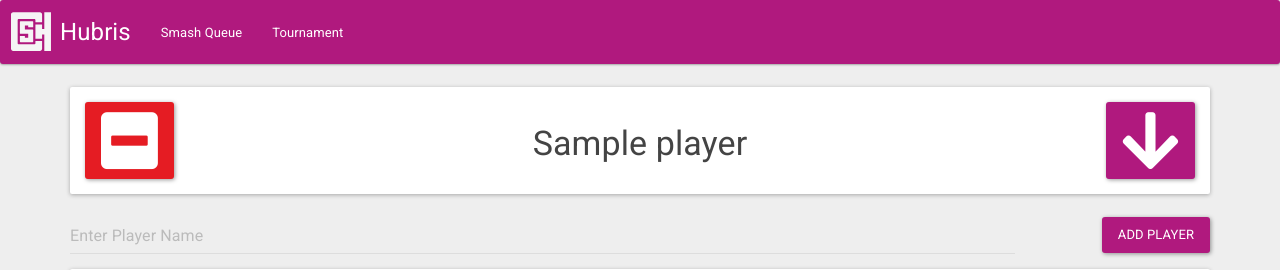
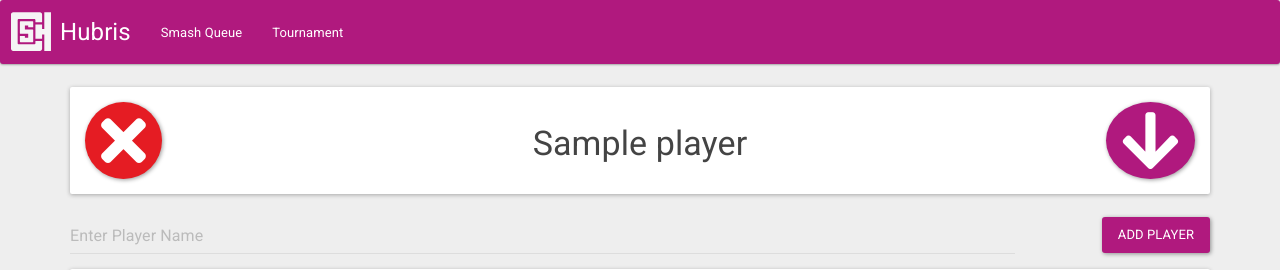
Before and after one commit to zedoax/Hubris, a Flask app: template templates/squeue.html in a window 1280 px wide. Shown: the top 270 px of the page. Run offline with Flask 2, Linux system fonts and the light colour scheme; the template is opened without the code that fills it: most values are stand-ins (such as "Sample title", 1, 10 or a date in 2020); some libraries are stand-ins or nearby versions.

Commit message:
Added css

```diff
--- /dev/null
+++ b/static/css/main.css
@@ -0,0 +1,8 @@
+
+nav.a {
+    font-size: 1.8em !important;
+}
+
+button.round {
+    border-radius: 100%;
+}
--- a/templates/base.html
+++ b/templates/base.html
@@ -7,6 +7,7 @@
     <meta name="theme-color" content="#B0197E">
     <link rel="stylesheet" href="/static/css/csh-material-bootstrap/dist/css/csh-material-bootstrap.css" media="screen">
     <link href="https://use.fontawesome.com/releases/v5.0.6/css/all.css" rel="stylesheet">
+    <link rel="stylesheet" href="/static/css/main.css">
     <script src="/static/js/bootstrap.min.js"></script>
     <script src="/static/js/jquery-3.3.1.min.js"></script>
     <script src="/static/js/popper.min.js"></script>
--- a/templates/squeue.html
+++ b/templates/squeue.html
@@ -12,8 +12,8 @@
                                 <input class="hidden" value="{{ player }}" name="player" id="player" required hidden readonly>
                                 <label for="index" class="sr-only"></label>
                                 <input type="number" value="{{ loop.index }}" name="index" id="index" required hidden readonly>
-                                <button type="submit" class="btn btn-danger">
-                                    <i class="fas fa-minus-square fa-5x"></i>
+                                <button type="submit" class="btn btn-danger round">
+                                    <i class="fas fa-times fa-5x"></i>
                                 </button>
                             </form>
                         </div>
@@ -26,7 +26,7 @@
                                 <input value="{{ player }}" name="player" id="player" required hidden readonly>
                                 <label for="index" class="sr-only"></label>
                                 <input type="number" value="{{ loop.index }}" name="index" id="index" required hidden readonly>
-                                <button type="submit" class="btn btn-primary">
+                                <button type="submit" class="btn btn-primary round">
                                     <i class="fas fa-arrow-down fa-5x"></i>
                                 </button>
                             </form>
```
